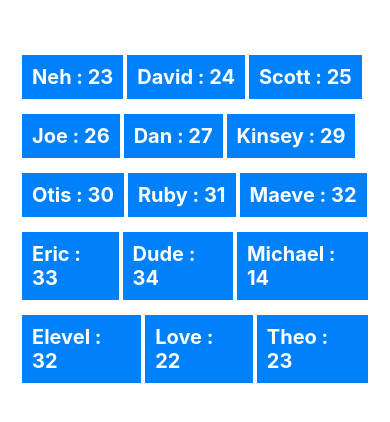
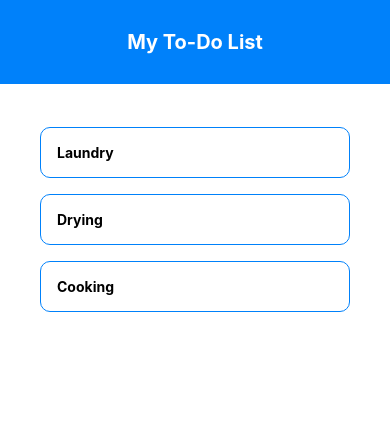
Before and after one commit to nehjoshi/React-Native-Basic, a React Native app: screen / in a window 390 px wide. Shown: the top 422 px of the page. Built offline with nearby package versions, Linux system fonts and the light colour scheme.

Commit message:
Delete items added

```diff
--- a/App.js
+++ b/App.js
@@ -1,44 +1,37 @@
-import { StatusBar } from 'expo-status-bar';
 import React, { useState } from 'react';
 import { StyleSheet, Text, View, ScrollView, FlatList } from 'react-native';
+import Navbar from './Components/Navbar';
+import TodoItem from './Components/TodoItem';
 
 export default function App() {
-  const [people, setPeople] = useState([
-    { name: "Neh", age: "23", id: 1 },
-    { name: "David", age: "24", id: 2 },
-    { name: "Scott", age: "25", id: 3 },
-    { name: "Joe", age: "26", id: 4 },
-    { name: "Dan", age: "27", id: 5 },
-    { name: "Kinsey", age: "29", id: 6 },
-    { name: "Otis", age: "30", id: 7 },
-    { name: "Ruby", age: "31", id: 8 },
-    { name: "Maeve", age: "32", id: 9 },
-    { name: "Eric", age: "33", id: 10 },
-    { name: "Dude", age: "34", id: 11 },
-    { name: "Michael", age: "14", id: 12 },
-    { name: "Elevel", age: "32", id: 13 },
-    { name: "Love", age: "22", id: 14 },
-    { name: "Theo", age: "23", id: 15 },
+
+  const [chores, setChores] = useState([
+    { title: "Laundry", id: 1},
+    { title: "Drying", id: 2},
+    { title: "Cooking", id: 3},
   ]);
+
+  const DeleteChore = (id) => {
+    setChores(prev => {
+      return prev.filter(chore => chore.id != id);
+    })
+  }
+
   return (
     <View style={styles.container}>
-      <FlatList   //Flatlist is more efficient than
-        keyExtractor={(item) => item.id}
-        numColumns={3}
-        data={people}
-        renderItem={({ item }) => (
-          <Text style={styles.text}>{item.name} : {item.age}</Text>
-        )}
-      />
-      {/* <ScrollView>
-          {people.map(item => (
-              <View key={item.id}>
-                <Text style={styles.text}>{item.name} : {item.age}</Text>
-              </View>
-            )
-          )}
-        </ScrollView> */}
-      <StatusBar style="auto" />
+      <Navbar />
+      <View style={styles.content}>
+        <View style={styles.list}>
+          <FlatList
+          keyExtractor={(item) => item.id}
+          data={chores}
+          renderItem={({item}) => (
+            <TodoItem item={item} deleteChore={DeleteChore} />
+          )}/>
+        </View>
+      </View>
+
+
     </View>
   );
 }
@@ -48,19 +41,12 @@ const styles = StyleSheet.create({
     height: '100%',
     width: '100%',
     display: 'flex',
-    paddingTop: 50,
-    paddingLeft: 20,
-    paddingRight: 20,
   },
-  text: {
-    fontSize: 20,
-    fontWeight: 'bold',
-    backgroundColor: "#0081fa",
-    elevation: 10,
-    padding: 10,
-    marginBottom: 10,
-    marginHorizontal: 2,
-    marginVertical: 5,
-    color: '#fff',
+  content: {
+    padding: 40,
+    marginTop: '13%',
+  },
+  list: {
+    marginTop: 20,
   }
 });
--- /dev/null
+++ b/Components/Navbar.js
@@ -0,0 +1,28 @@
+import React from 'react';
+import { StyleSheet, Text, View, } from 'react-native';
+
+export default function Navbar() {
+    return (
+        <View style={styles.container}>
+            <Text style={styles.text}>My To-Do List</Text>
+        </View>
+    )
+}
+const styles = StyleSheet.create({
+    container: {
+        flex: 1,
+        backgroundColor: '#0081fa',
+        width: "100%",
+        height: "10%",
+        position: 'absolute',
+        alignItems: 'center',
+        justifyContent: 'center',
+        top: 0,
+        elevation: 100,
+    },
+    text: {
+        color: '#fff',
+        fontSize: 20,
+        fontWeight: 'bold',
+    }
+})
--- /dev/null
+++ b/Components/TodoItem.js
@@ -0,0 +1,21 @@
+import React from 'react';
+import { StyleSheet, Text, TouchableOpacity } from 'react-native';
+
+export default function TodoItem({item, deleteChore}) {
+
+    return (
+        <TouchableOpacity onPress={() => deleteChore(item.id)}>
+            <Text style={styles.text}>{item.title}</Text>
+        </TouchableOpacity>
+    )
+}
+const styles = StyleSheet.create({
+    text: {
+        padding: 16,
+        marginTop: 16,
+        borderColor: '#0081fa',
+        borderWidth: 1,
+        borderRadius: 10,
+        fontWeight: 'bold',
+    }
+})
```
